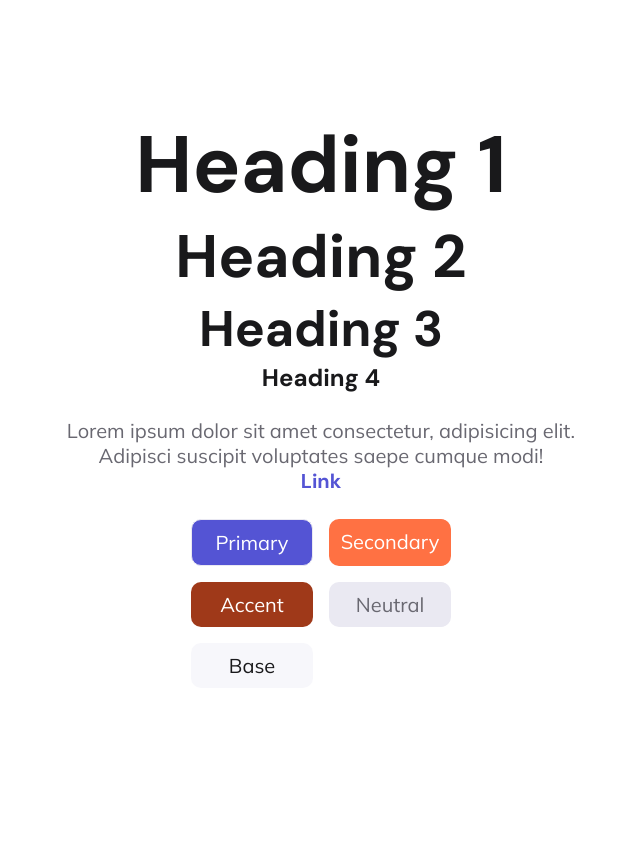
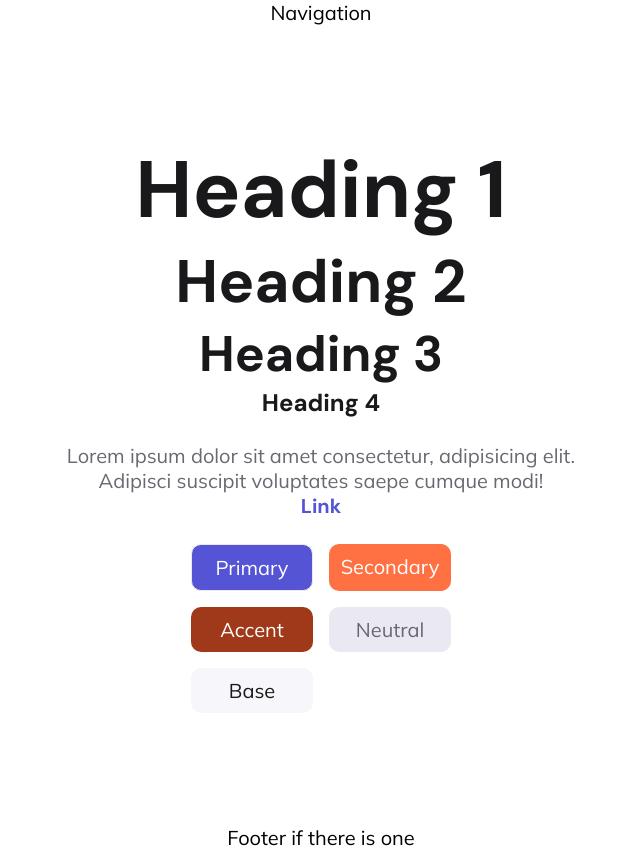
Before and after one commit to Matthew-Nicholson/logoipsum, a React (Create React App) app: page / in a window 1280 px wide. Shown: the whole page, without its empty margins (319-959 px from the left). Before the commit the page ends 800 px from the top, so only its background shows below. Built offline with nearby package versions, Linux system fonts and the light colour scheme.

Commit message:
refactor: update Layout & add to App, refactor theme

```diff
--- a/public/index.html
+++ b/public/index.html
@@ -28,7 +28,7 @@
   </head>
   <body>
     <noscript>You need to enable JavaScript to run this app.</noscript>
-    <div id="root"></div>
+    <div id="root" class="root"></div>
     <!--
       This HTML file is a template.
       If you open it directly in the browser, you will see an empty page.
--- a/src/components/App/App.scss
+++ b/src/components/App/App.scss
@@ -6,6 +6,7 @@
 
 .app {
   text-align: center;
+  width: 100%;
 }
 
 .app-header {
--- a/src/components/App/App.tsx
+++ b/src/components/App/App.tsx
@@ -1,8 +1,10 @@
 import React from "react";
 import "./App.scss";
+import Layout from "../../layout/Layout";
 
 function App() {
   return (
+    <Layout>
       <div className="app">
         <header className="app-header">
           <h1 className="h1">Heading 1</h1>
@@ -29,6 +31,7 @@ function App() {
           </div>
         </header>
       </div>
+    </Layout>
   );
 }
 
--- a/src/index.scss
+++ b/src/index.scss
@@ -64,3 +64,23 @@ body {
 .h4 {
   @include fontSize(fonts.$size-lg);
 }
+
+.root {
+  display: grid;
+  place-items: center;
+}
+
+.main {
+  width: 100%;
+}
+
+.container {
+  width: 100%;
+  max-width: sizes.$container;
+  padding-left: sizes.$size-sm;
+  padding-right: sizes.$size-sm;
+  @include mq(breakpoints.$laptop) {
+    padding-left: 0;
+    padding-right: 0;
+  }
+}
--- a/src/layout/Layout.tsx
+++ b/src/layout/Layout.tsx
@@ -1,7 +1,17 @@
 import React from "react";
 
-const Layout = () => {
-  return <div>Layout</div>;
+type LayoutProps = {
+  children: any;
+};
+
+const Layout = ({ children }: LayoutProps) => {
+  return (
+    <>
+      <nav>Navigation</nav>
+      <main className="main container">{children}</main>
+      <footer>Footer if there is one</footer>
+    </>
+  );
 };
 
 export default Layout;
--- a/src/theme/_breakpoints.scss
+++ b/src/theme/_breakpoints.scss
@@ -3,9 +3,3 @@ $tablet: 900px;
 $laptop: 1200px;
 $desktop: 1440px;
 $desktop-lg: 1800px;
-
-@mixin mq($breakpoint) {
-  @media (min-width: $breakpoint) {
-    @content;
-  }
-}
--- a/src/theme/globals.scss
+++ b/src/theme/globals.scss
@@ -1,5 +1,11 @@
 @use "fonts";
 @use "breakpoints";
+
+@mixin mq($breakpoint) {
+  @media (min-width: $breakpoint) {
+    @content;
+  }
+}
 
 @mixin addColorScheme($color, $focus, $content) {
   color: $content;
@@ -12,7 +18,7 @@
 
 @mixin fontSize($size) {
   @include fonts.decreaseFontSize($size);
-  @include breakpoints.mq(breakpoints.$tablet) {
+  @include mq(breakpoints.$tablet) {
     & {
       font-size: $size;
     }
```
Lines whose indentation alone changed are shown as unchanged.
